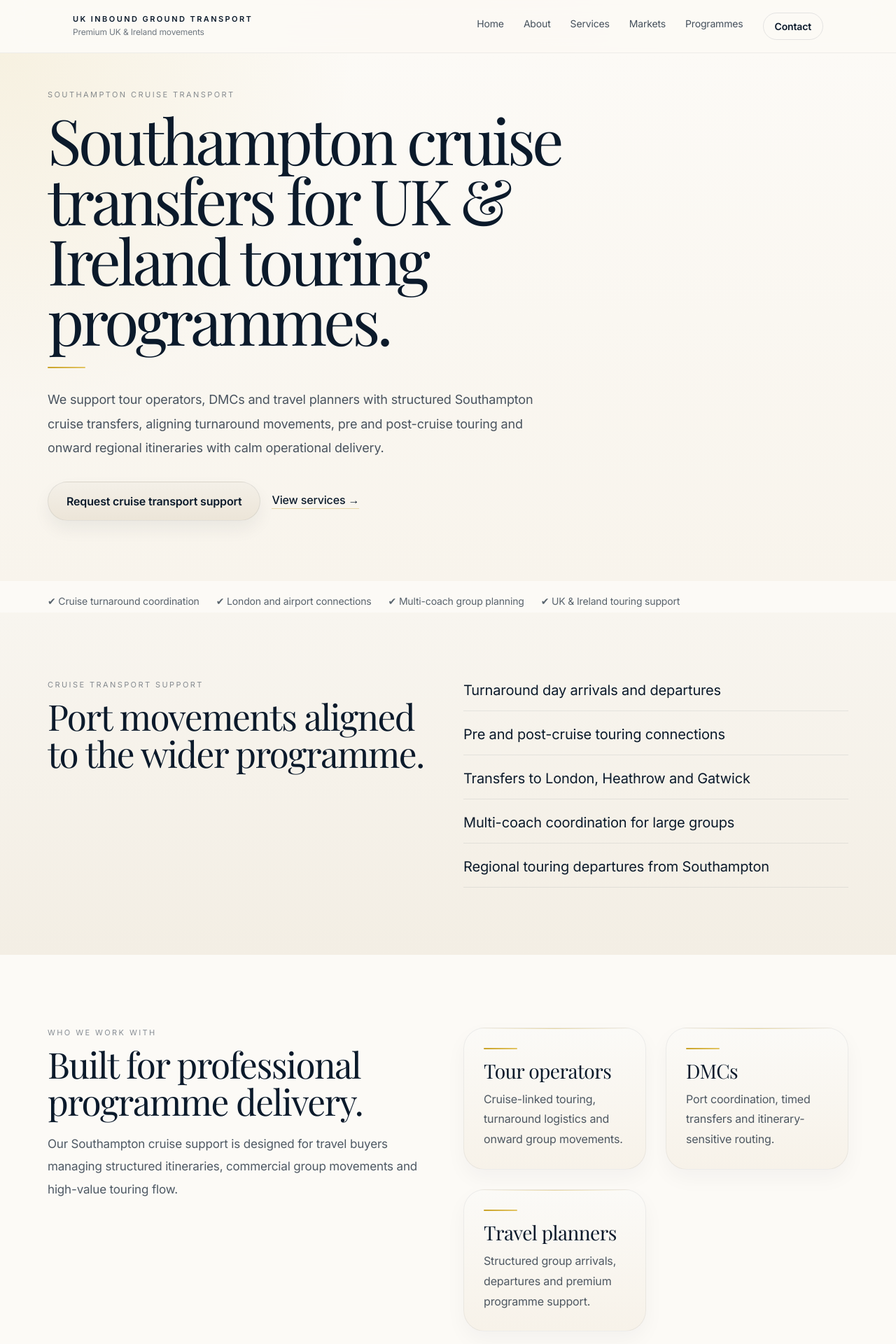
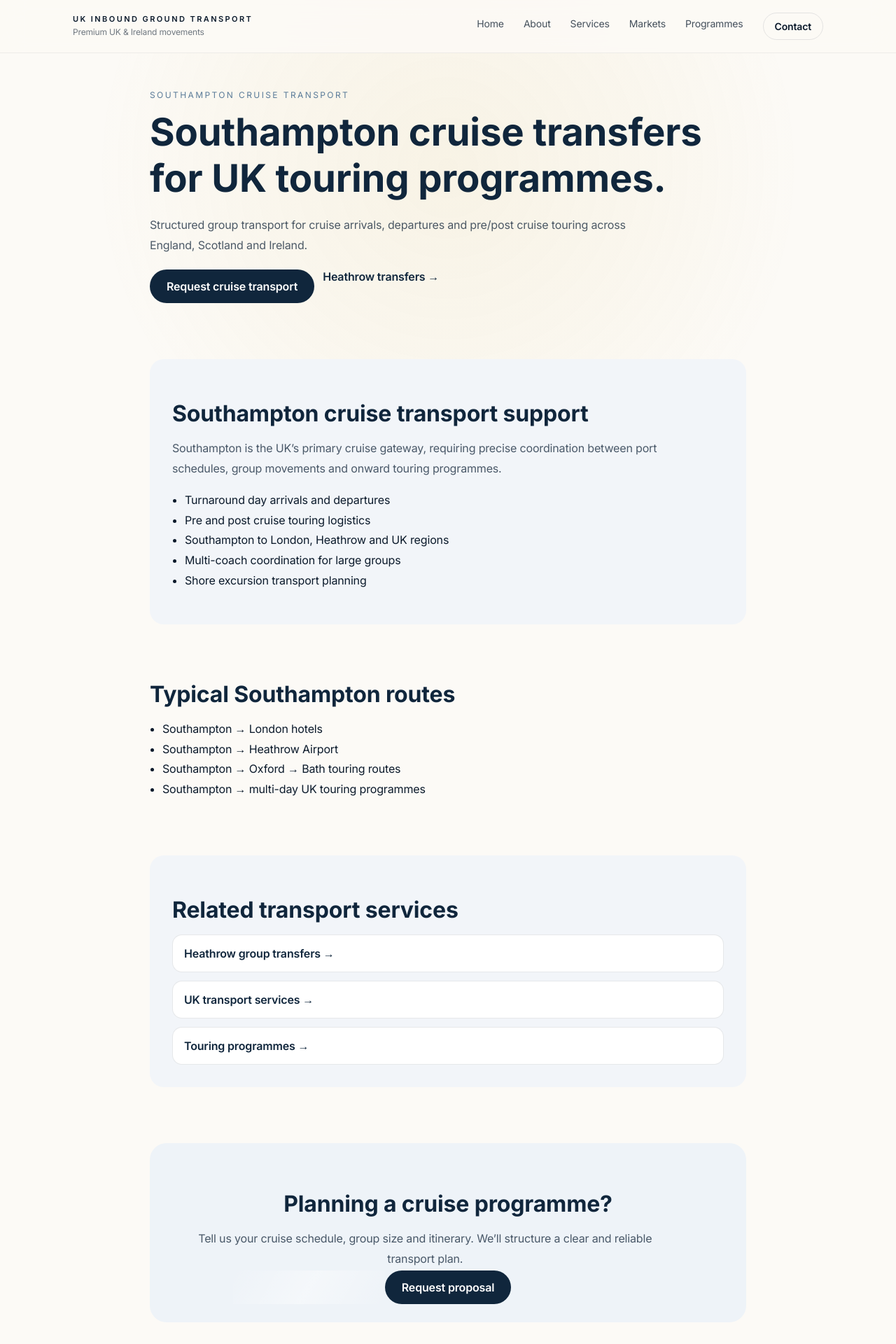
Before and after one commit to kandiahtk-crypto/Project-, a Next.js app: page /southampton-cruise-transfers in a window 1280 px wide. Shown: the top 1920 px of the page at 70% size. Built offline with nearby package versions, Linux system fonts and the light colour scheme; a web font is replaced by a local one.

Commit message:
Update page.tsx

```diff
--- a/src/app/southampton-cruise-transfers/page.tsx
+++ b/src/app/southampton-cruise-transfers/page.tsx
@@ -1,414 +1,252 @@
-import type { CSSProperties } from "react";
 import type { Metadata } from "next";
 
+const siteUrl = "https://www.ukinboundgroundtransport.com";
+
 export const metadata: Metadata = {
-  title: "Southampton Cruise Transfers | UK Inbound Ground Transport",
+  title:
+    "Southampton Cruise Transfers | Group Transport for Tour Operators & DMCs",
   description:
-    "Premium Southampton cruise transfers for tour operators, DMCs and travel planners. Structured port arrivals, departures and onward UK & Ireland touring support.",
+    "Southampton cruise transfers for tour operators, DMCs and travel planners. Group transport for cruise arrivals, departures and UK touring programmes from Southampton.",
+  alternates: {
+    canonical: "/southampton-cruise-transfers",
+  },
+  openGraph: {
+    title: "Southampton Cruise Transfers | UK Group Transport",
+    description:
+      "Structured Southampton cruise transport for tour operators, DMCs and travel planners across UK touring programmes.",
+    url: `${siteUrl}/southampton-cruise-transfers`,
+    siteName: "UK Inbound Ground Transport",
+    locale: "en_GB",
+    type: "website",
+  },
+};
+
+const faqSchema = {
+  "@context": "https://schema.org",
+  "@type": "FAQPage",
+  mainEntity: [
+    {
+      "@type": "Question",
+      name: "Do you provide Southampton cruise transfers for groups?",
+      acceptedAnswer: {
+        "@type": "Answer",
+        text: "Yes. We specialise in group transport for cruise arrivals, departures and touring programmes.",
+      },
+    },
+    {
+      "@type": "Question",
+      name: "Do you support pre and post cruise touring?",
+      acceptedAnswer: {
+        "@type": "Answer",
+        text: "Yes. We connect Southampton cruise itineraries with wider UK and Ireland touring routes.",
+      },
+    },
+    {
+      "@type": "Question",
+      name: "Do you work with travel agents or individuals?",
+      acceptedAnswer: {
+        "@type": "Answer",
+        text: "We work with tour operators, DMCs and travel planners managing structured group programmes.",
+      },
+    },
+  ],
 };
 
 export default function SouthamptonPage() {
   return (
-    <main>
-      <section style={heroSection}>
-        <div style={containerWide}>
-          <div style={heroShell}>
+    <main style={container}>
+      {/* SCHEMA */}
+      <script
+        type="application/ld+json"
+        dangerouslySetInnerHTML={{ __html: JSON.stringify(faqSchema) }}
+      />
+
+      {/* HERO */}
+      <section style={hero}>
         <p style={eyebrow}>Southampton cruise transport</p>
 
-            <h1 style={heroTitle}>
-              Southampton cruise transfers for UK &amp; Ireland touring
-              programmes.
+        <h1 style={title}>
+          Southampton cruise transfers for UK touring programmes.
         </h1>
 
-            <div style={divider} />
-
-            <p style={heroText}>
-              We support tour operators, DMCs and travel planners with
-              structured Southampton cruise transfers, aligning turnaround
-              movements, pre and post-cruise touring and onward regional
-              itineraries with calm operational delivery.
+        <p style={text}>
+          Structured group transport for cruise arrivals, departures and
+          pre/post cruise touring across England, Scotland and Ireland.
         </p>
 
-            <div style={heroActions}>
+        <div style={ctaRow}>
           <a href="/contact" style={primaryButton}>
-                Request cruise transport support
+            Request cruise transport
           </a>
-              <a href="/services" style={secondaryLink}>
-                View services →
+          <a href="/heathrow-group-transfers" style={secondaryLink}>
+            Heathrow transfers →
           </a>
-            </div>
-          </div>
         </div>
       </section>
 
-      <section style={proofStripSection}>
-        <div style={containerWide}>
-          <div style={proofStrip}>
-            <span style={proofItem}>✔ Cruise turnaround coordination</span>
-            <span style={proofItem}>✔ London and airport connections</span>
-            <span style={proofItem}>✔ Multi-coach group planning</span>
-            <span style={proofItem}>✔ UK &amp; Ireland touring support</span>
-          </div>
+      {/* CONTENT BLOCK */}
+      <section style={sectionSoft}>
+        <h2 style={heading}>Southampton cruise transport support</h2>
+
+        <p style={text}>
+          Southampton is the UK’s primary cruise gateway, requiring precise
+          coordination between port schedules, group movements and onward
+          touring programmes.
+        </p>
+
+        <ul style={list}>
+          <li>Turnaround day arrivals and departures</li>
+          <li>Pre and post cruise touring logistics</li>
+          <li>Southampton to London, Heathrow and UK regions</li>
+          <li>Multi-coach coordination for large groups</li>
+          <li>Shore excursion transport planning</li>
+        </ul>
+      </section>
+
+      {/* ROUTING */}
+      <section style={section}>
+        <h2 style={heading}>Typical Southampton routes</h2>
+
+        <ul style={list}>
+          <li>Southampton → London hotels</li>
+          <li>Southampton → Heathrow Airport</li>
+          <li>Southampton → Oxford → Bath touring routes</li>
+          <li>Southampton → multi-day UK touring programmes</li>
+        </ul>
+      </section>
+
+      {/* INTERNAL LINKS (VERY IMPORTANT FOR SEO) */}
+      <section style={sectionSoft}>
+        <h2 style={heading}>Related transport services</h2>
+
+        <div style={linkGrid}>
+          <a href="/heathrow-group-transfers" style={linkCard}>
+            Heathrow group transfers →
+          </a>
+
+          <a href="/services" style={linkCard}>
+            UK transport services →
+          </a>
+
+          <a href="/programmes" style={linkCard}>
+            Touring programmes →
+          </a>
         </div>
       </section>
 
-      <section style={sectionSoft}>
-        <div style={containerWide}>
-          <div style={sectionSplit} className="split-grid">
-            <div>
-              <p style={sectionLabel}>Cruise transport support</p>
-              <h2 style={sectionTitle}>
-                Port movements aligned to the wider programme.
-              </h2>
-            </div>
+      {/* CTA */}
+      <section style={cta}>
+        <h2 style={heading}>Planning a cruise programme?</h2>
 
-            <div style={supportGrid}>
-              <div style={supportItem}>Turnaround day arrivals and departures</div>
-              <div style={supportItem}>Pre and post-cruise touring connections</div>
-              <div style={supportItem}>Transfers to London, Heathrow and Gatwick</div>
-              <div style={supportItem}>Multi-coach coordination for large groups</div>
-              <div style={supportItem}>Regional touring departures from Southampton</div>
-            </div>
-          </div>
-        </div>
-      </section>
-
-      <section style={section}>
-        <div style={containerWide}>
-          <div style={sectionSplit} className="split-grid">
-            <div>
-              <p style={sectionLabel}>Who we work with</p>
-              <h2 style={sectionTitle}>
-                Built for professional programme delivery.
-              </h2>
-              <p style={sectionText}>
-                Our Southampton cruise support is designed for travel buyers
-                managing structured itineraries, commercial group movements and
-                high-value touring flow.
-              </p>
-            </div>
-
-            <div style={cardGrid} className="feature-grid">
-              <article style={featureCard} className="luxury-card">
-                <div style={cardAccent} />
-                <h3 style={cardTitle}>Tour operators</h3>
-                <p style={cardText}>
-                  Cruise-linked touring, turnaround logistics and onward group
-                  movements.
-                </p>
-              </article>
-
-              <article style={featureCard} className="luxury-card">
-                <div style={cardAccent} />
-                <h3 style={cardTitle}>DMCs</h3>
-                <p style={cardText}>
-                  Port coordination, timed transfers and itinerary-sensitive
-                  routing.
-                </p>
-              </article>
-
-              <article style={featureCard} className="luxury-card">
-                <div style={cardAccent} />
-                <h3 style={cardTitle}>Travel planners</h3>
-                <p style={cardText}>
-                  Structured group arrivals, departures and premium programme
-                  support.
-                </p>
-              </article>
-            </div>
-          </div>
-        </div>
-      </section>
-
-      <section style={sectionSoft}>
-        <div style={containerWide}>
-          <div style={sectionSplit} className="split-grid">
-            <div>
-              <p style={sectionLabel}>Typical Southampton routing</p>
-              <h2 style={sectionTitle}>
-                Common transfer and touring connections from the port.
-              </h2>
-            </div>
-
-            <div style={supportGrid}>
-              <div style={supportItem}>Southampton to Central London hotels</div>
-              <div style={supportItem}>Southampton to Heathrow and Gatwick</div>
-              <div style={supportItem}>Southampton to Oxford and Bath</div>
-              <div style={supportItem}>Southampton to direct long-distance touring departures</div>
-              <div style={supportItem}>Cruise arrivals connected to wider UK &amp; Ireland itineraries</div>
-            </div>
-          </div>
-        </div>
-      </section>
-
-      <section style={section}>
-        <div style={containerWide}>
-          <div style={editorialPanel} className="luxury-card">
-            <p style={panelEyebrow}>Operational note</p>
-            <h2 style={sectionTitle}>
-              Structured cruise coordination requires timing discipline.
-            </h2>
-            <p style={panelText}>
-              Cruise operations depend on clear scheduling, realistic loading
-              windows and smooth onward routing. We align transport with port
-              timings, group sizes and the wider itinerary to support a calm and
-              commercially reliable transition between sea and land programmes.
-            </p>
-          </div>
-        </div>
-      </section>
-
-      <section style={leadSection}>
-        <div style={containerNarrow}>
-          <p style={sectionLabel}>Start a Southampton enquiry</p>
-          <h2 style={sectionTitle}>
-            Planning a Southampton cruise programme?
-          </h2>
-          <p style={sectionText}>
-            Share your cruise schedule, group size and onward itinerary. We’ll
-            structure a clear transport plan aligned to your programme.
+        <p style={text}>
+          Tell us your cruise schedule, group size and itinerary. We’ll structure
+          a clear and reliable transport plan.
         </p>
 
-          <div style={heroActions}>
         <a href="/contact" style={primaryButton}>
-              Contact us
+          Request proposal
         </a>
-            <a href="/" style={secondaryLink}>
-              Return to homepage →
-            </a>
-          </div>
-        </div>
       </section>
     </main>
   );
 }
 
-const containerWide: CSSProperties = {
-  maxWidth: 1200,
+/* STYLES */
+
+const container = {
+  maxWidth: 900,
   margin: "0 auto",
-  padding: "0 28px",
+  padding: "40px 24px 80px",
 };
 
-const containerNarrow: CSSProperties = {
-  maxWidth: 760,
-  margin: "0 auto",
-  padding: "0 24px",
+const hero = {
+  marginBottom: 80,
 };
 
-const heroSection: CSSProperties = {
-  padding: "52px 0 86px",
-  background:
-    "radial-gradient(circle at top left, rgba(201,162,39,0.10), transparent 34%), linear-gradient(180deg, #FCFAF6 0%, #F8F4EC 100%)",
+const section = {
+  marginBottom: 80,
 };
 
-const heroShell: CSSProperties = {
-  maxWidth: 860,
+const sectionSoft = {
+  marginBottom: 80,
+  padding: 32,
+  background: "#F2F5F9",
+  borderRadius: 20,
 };
 
-const proofStripSection: CSSProperties = {
-  padding: "20px 0 8px",
+const eyebrow = {
+  fontSize: 12,
+  letterSpacing: "0.2em",
+  textTransform: "uppercase" as const,
+  color: "#5B7C99",
 };
 
-const proofStrip: CSSProperties = {
-  display: "flex",
-  flexWrap: "wrap",
-  gap: 24,
-  alignItems: "center",
+const title = {
+  fontSize: "clamp(2.2rem, 5vw, 3.4rem)",
+  margin: "12px 0 20px",
+  fontWeight: 700,
+  color: "#10263C",
 };
 
-const proofItem: CSSProperties = {
-  fontSize: 14,
-  color: "rgba(11,26,43,0.68)",
+const heading = {
+  fontSize: "clamp(1.5rem, 3vw, 2rem)",
+  marginBottom: 16,
+  fontWeight: 700,
+  color: "#10263C",
 };
 
-const section: CSSProperties = {
-  padding: "104px 0",
+const text = {
+  fontSize: 16,
+  lineHeight: 1.8,
+  color: "rgba(18,36,56,0.75)",
 };
 
-const sectionSoft: CSSProperties = {
-  padding: "96px 0",
-  background: "linear-gradient(180deg, #F8F5EF 0%, #F3EEE4 100%)",
+const list = {
+  marginTop: 16,
+  paddingLeft: 18,
+  lineHeight: 1.8,
 };
 
-const leadSection: CSSProperties = {
-  padding: "104px 0 60px",
-  background:
-    "radial-gradient(circle at top right, rgba(201,162,39,0.08), transparent 30%), linear-gradient(180deg, #FCFAF6 0%, #F7F3EC 100%)",
+const cta = {
+  padding: 40,
+  background: "#EEF3F8",
+  borderRadius: 24,
+  textAlign: "center" as const,
 };
 
-const sectionSplit: CSSProperties = {
-  display: "grid",
-  gap: 42,
-  alignItems: "start",
+const ctaRow = {
+  marginTop: 20,
+  display: "flex",
+  gap: 12,
+  flexWrap: "wrap",
 };
 
-const eyebrow: CSSProperties = {
-  margin: 0,
-  fontSize: 11,
-  letterSpacing: "0.22em",
-  textTransform: "uppercase",
-  color: "rgba(11, 26, 43, 0.48)",
+const primaryButton = {
+  padding: "14px 24px",
+  borderRadius: 999,
+  background: "#10263C",
+  color: "#fff",
+  textDecoration: "none",
+  fontWeight: 600,
 };
 
-const sectionLabel: CSSProperties = {
-  margin: "0 0 12px",
-  fontSize: 11,
-  letterSpacing: "0.22em",
-  textTransform: "uppercase",
-  color: "rgba(11, 26, 43, 0.48)",
+const secondaryLink = {
+  textDecoration: "none",
+  color: "#10263C",
+  fontWeight: 600,
 };
 
-const heroTitle: CSSProperties = {
-  margin: "14px 0 24px",
-  maxWidth: 860,
-  fontSize: "clamp(2.8rem, 8vw, 5.6rem)",
-  lineHeight: 0.96,
-  letterSpacing: "-0.05em",
-  fontWeight: 400,
-  fontFamily: "var(--font-serif)",
-  color: "#0B1A2B",
+const linkGrid = {
+  display: "grid",
+  gap: 12,
 };
 
-const sectionTitle: CSSProperties = {
-  margin: "0 0 18px",
-  maxWidth: 780,
-  fontSize: "clamp(2rem, 4vw, 3.6rem)",
-  lineHeight: 1.04,
-  letterSpacing: "-0.03em",
-  fontWeight: 400,
-  fontFamily: "var(--font-serif)",
-  color: "#0B1A2B",
+const linkCard = {
+  padding: 16,
+  borderRadius: 14,
+  background: "#fff",
+  border: "1px solid rgba(18,36,56,0.1)",
+  textDecoration: "none",
+  color: "#10263C",
+  fontWeight: 600,
 };
-
-const divider: CSSProperties = {
-  width: 54,
-  height: 2,
-  margin: "18px 0 28px",
-  borderRadius: 999,
-  background: "linear-gradient(90deg, #C9A227 0%, #E3C565 100%)",
-};
-
-const heroText: CSSProperties = {
-  margin: 0,
-  maxWidth: 740,
-  fontSize: 18,
-  lineHeight: 1.92,
-  color: "rgba(11, 26, 43, 0.74)",
-};
-
-const sectionText: CSSProperties = {
-  margin: 0,
-  maxWidth: 700,
-  fontSize: 17,
-  lineHeight: 1.9,
-  color: "rgba(11, 26, 43, 0.72)",
-};
-
-const heroActions: CSSProperties = {
-  marginTop: 30,
-  display: "flex",
-  gap: 16,
-  flexWrap: "wrap",
-  alignItems: "center",
-};
-
-const primaryButton: CSSProperties = {
-  display: "inline-flex",
-  alignItems: "center",
-  justifyContent: "center",
-  minHeight: 56,
-  padding: "0 26px",
-  borderRadius: 999,
-  background: "linear-gradient(180deg, #F4F0E8 0%, #ECE5D8 100%)",
-  color: "#0B1A2B",
-  textDecoration: "none",
-  fontWeight: 600,
-  border: "1px solid rgba(11, 26, 43, 0.08)",
-  boxShadow: "0 12px 24px rgba(11, 26, 43, 0.06)",
-};
-
-const secondaryLink: CSSProperties = {
-  textDecoration: "none",
-  color: "#0B1A2B",
-  fontWeight: 500,
-  display: "inline-flex",
-  alignItems: "center",
-  gap: 6,
-  paddingBottom: 2,
-  borderBottom: "1px solid rgba(201,162,39,0.35)",
-};
-
-const supportGrid: CSSProperties = {
-  display: "grid",
-  gap: 18,
-};
-
-const supportItem: CSSProperties = {
-  paddingBottom: 14,
-  borderBottom: "1px solid rgba(11, 26, 43, 0.08)",
-  fontSize: 20,
-  lineHeight: 1.5,
-  color: "#0B1A2B",
-};
-
-const cardGrid: CSSProperties = {
-  display: "grid",
-  gap: 24,
-};
-
-const featureCard: CSSProperties = {
-  display: "block",
-  padding: "28px",
-  borderRadius: 30,
-  background: "linear-gradient(180deg, #FBFAF7 0%, #F7F2E9 100%)",
-  border: "1px solid rgba(11, 26, 43, 0.06)",
-  boxShadow: "0 12px 30px rgba(11, 26, 43, 0.04)",
-};
-
-const cardAccent: CSSProperties = {
-  width: 48,
-  height: 2,
-  borderRadius: 999,
-  marginBottom: 16,
-  background: "linear-gradient(90deg, #C9A227 0%, #E3C565 100%)",
-};
-
-const cardTitle: CSSProperties = {
-  margin: "0 0 10px",
-  fontSize: "clamp(1.4rem, 2.2vw, 1.9rem)",
-  lineHeight: 1.1,
-  letterSpacing: "-0.02em",
-  fontWeight: 400,
-  fontFamily: "var(--font-serif)",
-  color: "#0B1A2B",
-};
-
-const cardText: CSSProperties = {
-  margin: 0,
-  fontSize: 16,
-  lineHeight: 1.8,
-  color: "rgba(11, 26, 43, 0.72)",
-};
-
-const editorialPanel: CSSProperties = {
-  padding: "32px 30px",
-  borderRadius: 32,
-  background: "linear-gradient(180deg, #FBFAF7 0%, #F5EFE4 100%)",
-  border: "1px solid rgba(11, 26, 43, 0.06)",
-  boxShadow: "0 18px 40px rgba(11, 26, 43, 0.06)",
-};
-
-const panelEyebrow: CSSProperties = {
-  margin: "0 0 10px",
-  fontSize: 12,
-  letterSpacing: "0.16em",
-  textTransform: "uppercase",
-  color: "rgba(11, 26, 43, 0.5)",
-};
-
-const panelText: CSSProperties = {
-  margin: 0,
-  fontSize: 16,
-  lineHeight: 1.85,
-  color: "rgba(11, 26, 43, 0.72)",
-};
```
Lines whose indentation alone changed are shown as unchanged.
